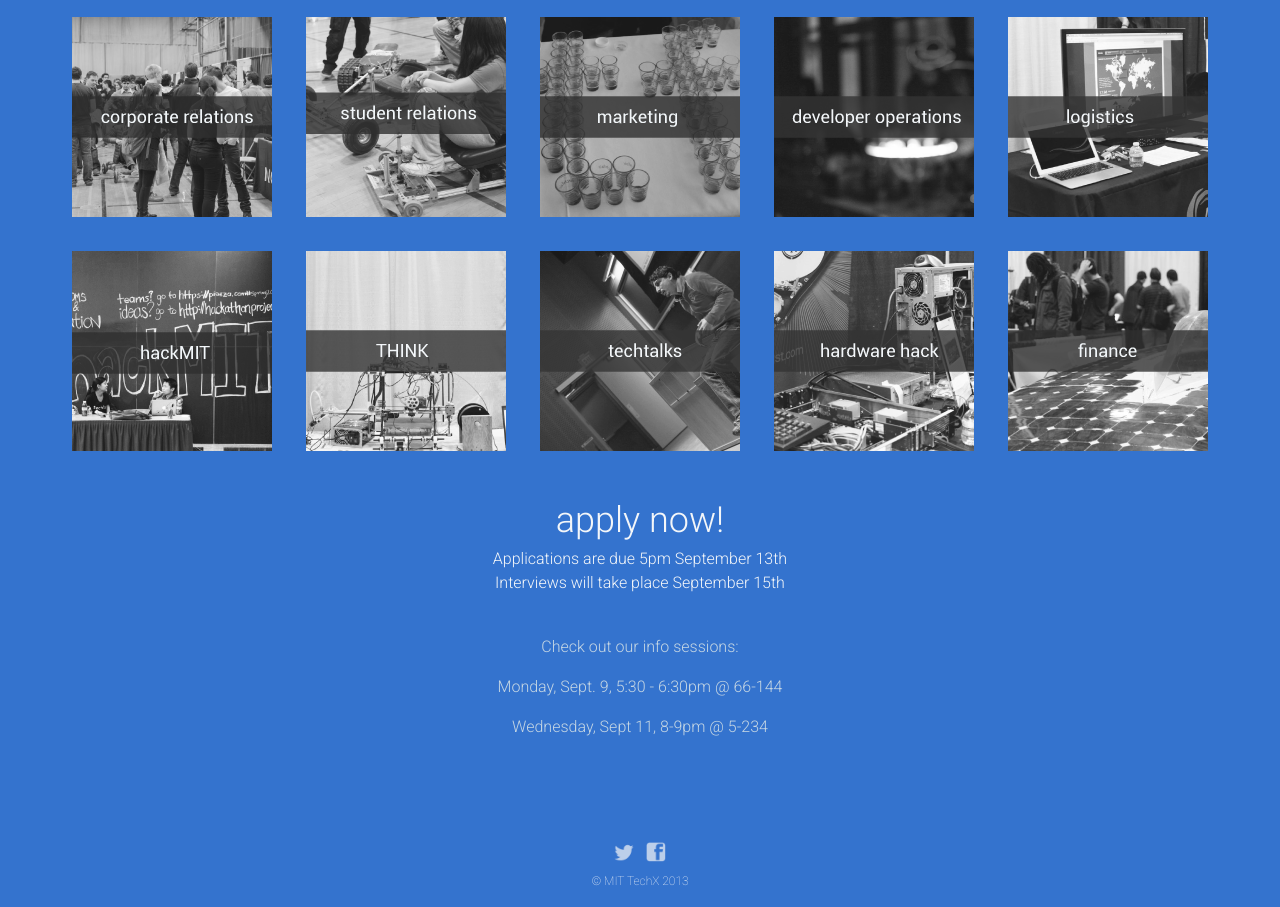
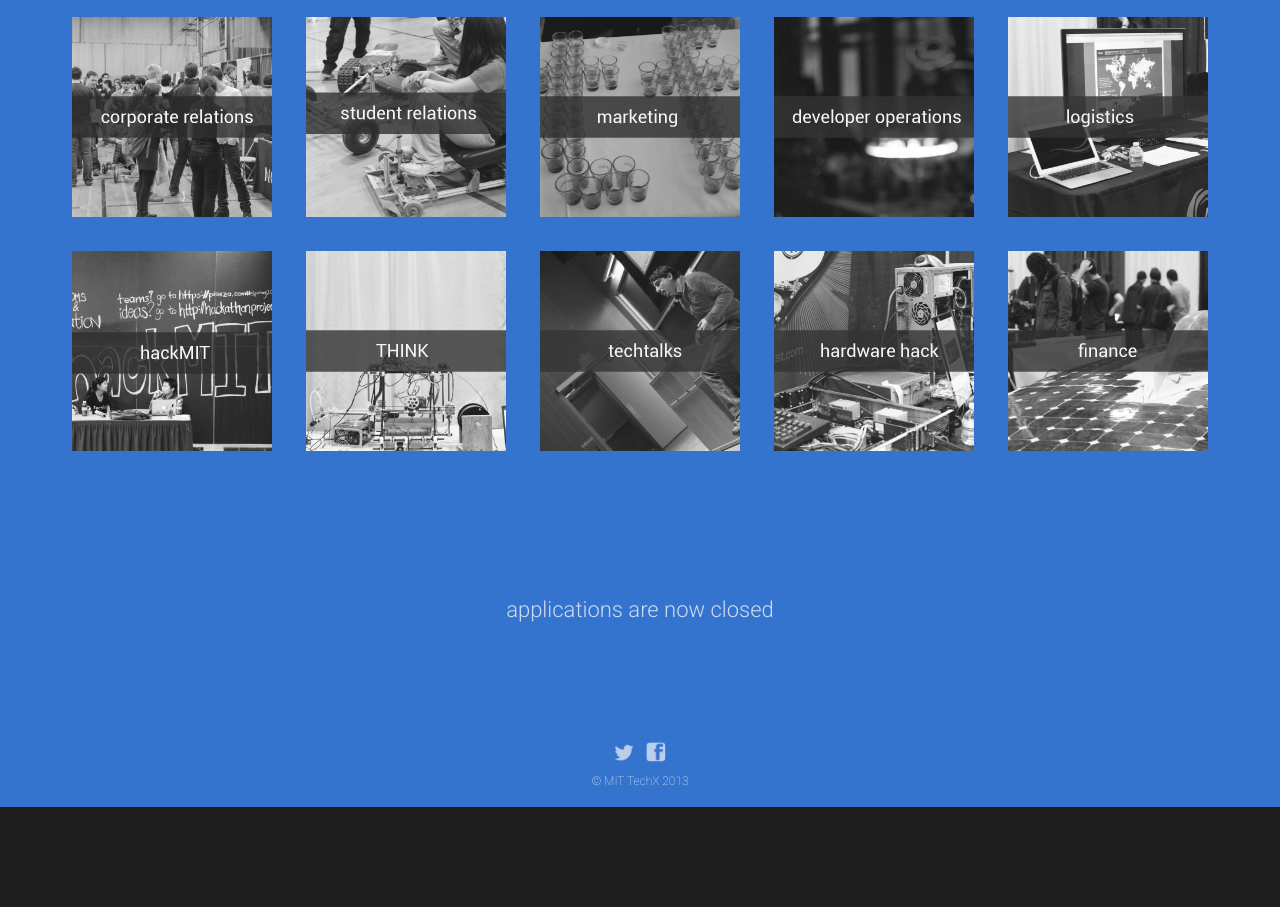
Before and after one commit to techx/old-techx-website, a PHP site: page / in a window 1280 px wide. Shown: the part 3283-4190 px from the top of the page. After the commit the page ends 4090 px from the top, so only its background shows below. Run offline with PHP 8.4, Linux system fonts and the light colour scheme; some libraries are stand-ins or nearby versions.

Commit message:
close apps

```diff
--- a/css/home.css
+++ b/css/home.css
@@ -211,7 +211,7 @@ html, body, div, a {
 /* Join Section*/
 .section-join{
 	color:#f2f6f9;
-	height: 1100px;
+	height: 1000px;
 }
 .section-join, .copyright{
 	background-color:#1f64c9;
@@ -243,7 +243,8 @@ html, body, div, a {
 
 .section-join .apply{
 	padding:100px;
-	font-size: 36px;
+	opacity: 0.8;
+	font-size: 22px;
 	color: #f2f6f9;
 }
 .section-join .tile{
--- a/index.html
+++ b/index.html
@@ -298,15 +298,15 @@
 			</table>
 			<br/>
 
-			<a href="join.html" class="apply" target="_blank">apply now!</a>
-			<div class="apply-info">Applications are due 5pm September 13th<br/> Interviews will take place September 15th</div>
+			<div class ="apply">applications are now closed</div>
+			<div class="apply-info"></div>
 			<br />
 
-			<div class="apply-infosessions">
+			<!-- <div class="apply-infosessions">
 				<p style="font-weight:300">Check out our info sessions: </p>
 				<p>Monday, Sept. 9, 5:30 - 6:30pm @ 66-144</p>
 				<p>Wednesday, Sept 11, 8-9pm @ 5-234</p>
-			</div>
+			</div> -->
 		</div>
 	</div>
 
--- a/join.html
+++ b/join.html
@@ -21,7 +21,7 @@
 			</ul>
 		</div>
 		<div class="application-form" style="background-color:#f2f6f9">
-			<iframe height="3000" allowTransparency="true" frameborder="0" scrolling="no" style="width:100%;border:none;padding:20px"  src="http://techfair.wufoo.com/embed/z7p9k5/"><a href="http://techfair.wufoo.com/forms/z7p9k5/">Fill out our application!</a></iframe>
+			<iframe height="3000" allowTransparency="true" frameborder="0" scrolling="no" style="width:100%;border:none;padding:20px;padding-top:200px"  src="http://techfair.wufoo.com/embed/z7p9k5/"><a href="http://techfair.wufoo.com/forms/z7p9k5/">Fill out our application!</a></iframe>
 		</div>
 </body>
 
```
